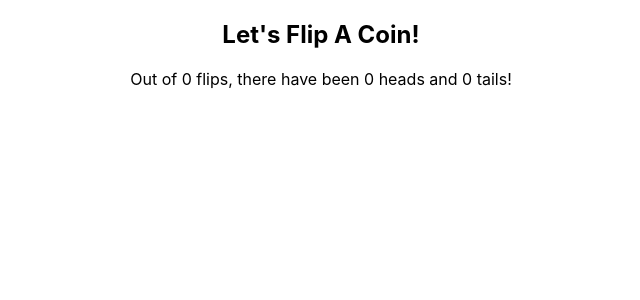
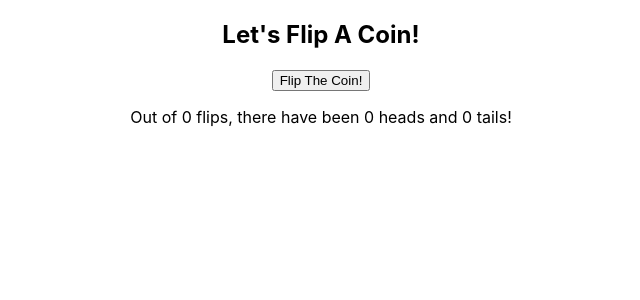
Before and after one commit to Djones917/Coin_Flip_2022, a React (Create React App) app: page / in a window 1280 px wide. Shown: the top 300 px of the page, without its empty margins (319-959 px from the left). Built offline with nearby package versions, Linux system fonts and the light colour scheme.

Commit message:
added button to coinContainer

```diff
--- a/src/CoinContainer.js
+++ b/src/CoinContainer.js
@@ -20,6 +20,7 @@ class CoinContainer extends Component {
     return (
       <div className='CoinContainer'>
         <h2>Let's Flip A Coin!</h2>
+        <button onClick={this.handleClick}>Flip The Coin!</button>
         <p>Out of {this.state.nFlips} flips, there have been {this.state.nHeads} heads and {this.state.nTails} tails!</p>
       </div>
     )
```
